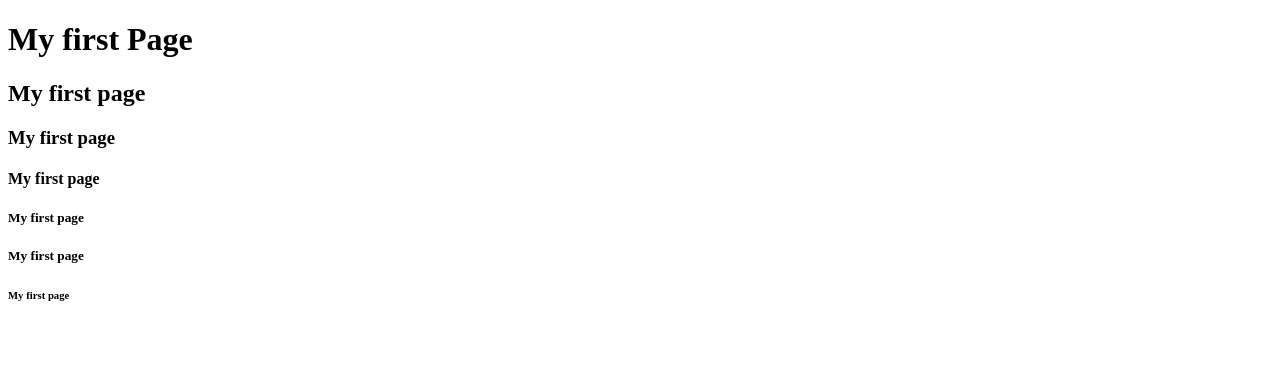
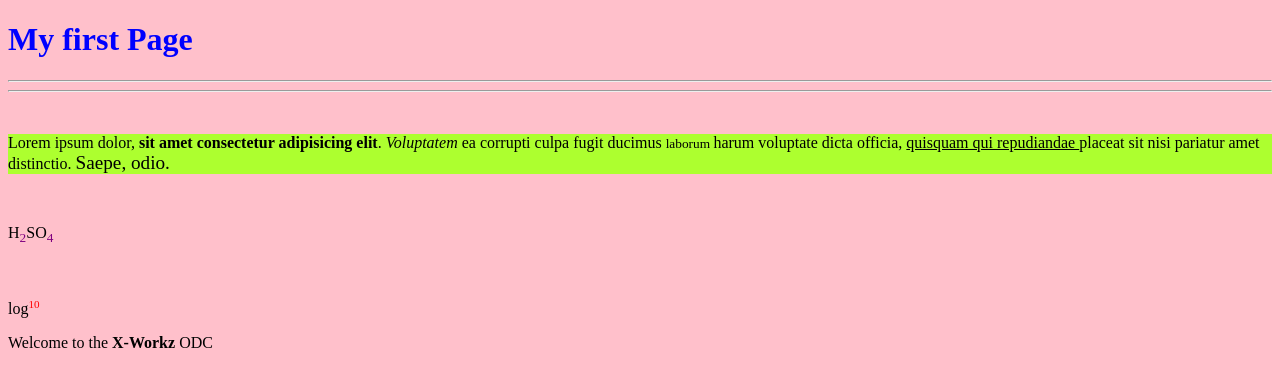
Before and after one commit to AkshaySajjanar/Web-Development, a plain HTML site: page Web Development/index.html in a window 1280 px wide. Drawn offline with Linux system fonts and the light colour scheme.

Commit message:
First example

```diff
--- a/Web Development/index.html
+++ b/Web Development/index.html
@@ -8,14 +8,24 @@
     <title>MY FIRST PAGE</title>
 </head>
 
-<body>
-    <h1>My first Page</h1>
-    <h2>My first page</h2>
-    <h3>My first page</h3>
-    <h4>My first page</h4>
-    <h5>My first page</h5>
-    <h5>My first page</h5>
-    <h6>My first page</h6>
+<!-- <body style="background-color: grey;"> -->
+
+<body bgcolor="pink ">
+
+    <h1 style="Color: Blue;"> My first Page</h1>
+    <hr style="color: red;">
+    <hr/ style="color: red;">
+        <br>
+        <p style="background-color: greenyellow;">Lorem ipsum dolor, <b> sit amet consectetur adipisicing elit</b>. <i> Voluptatem </i> ea corrupti culpa fugit ducimus <small> laborum </small> harum voluptate dicta officia, <u> quisquam qui repudiandae </u> placeat sit nisi pariatur amet distinctio.
+            <big> Saepe, odio.</big></p>
+        <br>
+
+        <p>H<sub style="color: purple;">2</sub>SO<sub style="color: purple;">4</sub></p>
+        </br>
+        <p>log<sup style="color: red;"><small>10</small></sup></p>
+
+        <p>Welcome to the
+            <Strong>X-Workz</Strong> ODC </p>
 </body>
 
 </html>
```
Also changed, not shown: Web Development/Example1.html (added, +38 -0 lines).
